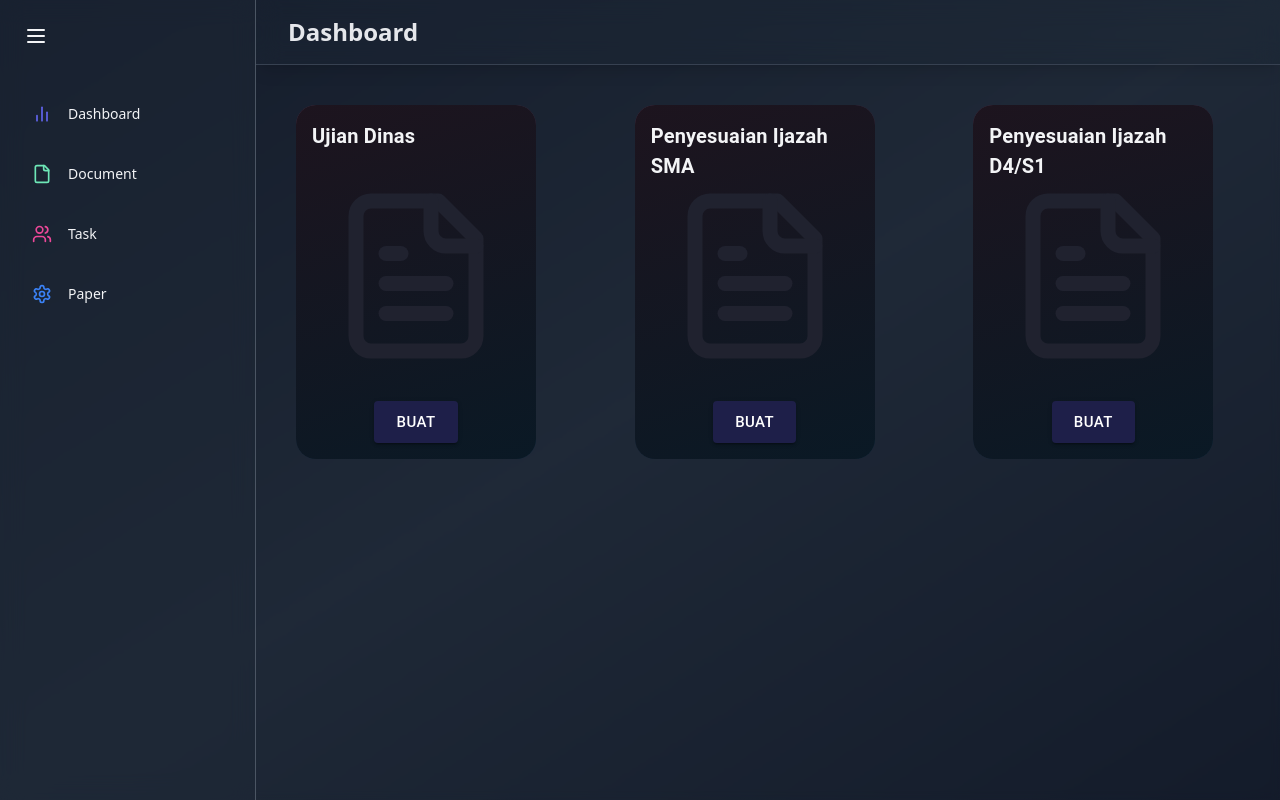
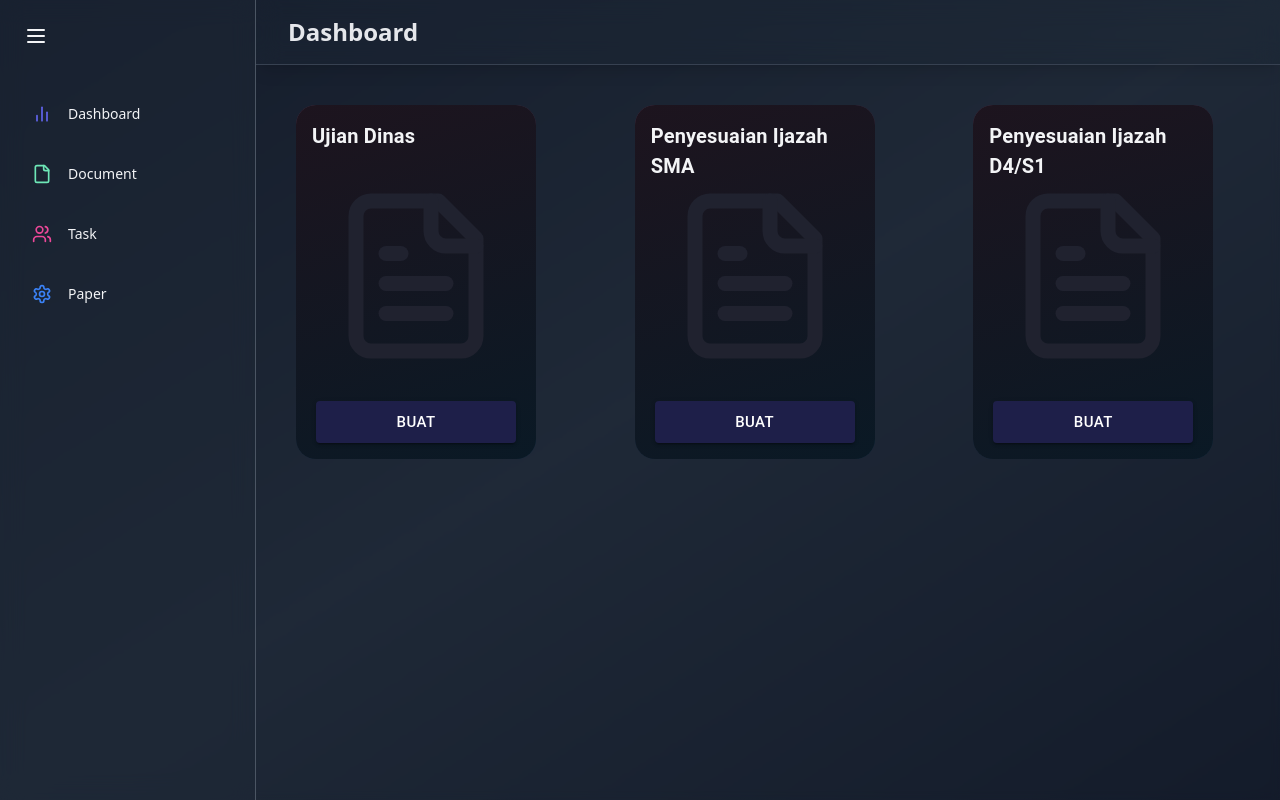
Before and after one commit to Luthfil4K/exceltocerficate-udpi, a React (Vite) app: page / in a window 1280 px wide. Built offline with nearby package versions, Linux system fonts and the light colour scheme.

Commit message:
link button card fix

```diff
--- a/src/components/ButtonStandard.jsx
+++ b/src/components/ButtonStandard.jsx
@@ -1,21 +1,38 @@
 
 import {Button} from '@mui/material'
+import { Link } from 'react-router-dom'
 
-const ButtonStandard = ({children}) => {
+
+const ButtonStandard = ({children,toWhere}) => {
 
 
   return (
+
+    <Link
+      sx={{
+        display: 'block',  // Menjadikan Link sebagai elemen blok
+        width: 3000       // Atur lebar sesuai keinginan
+      }}
+      fullWidth
+      className=''
+      key={'asd'}
+      to={toWhere}
+    >
       <Button
         sx={{
           backgroundColor:'#1e1f49',
           '&:hover': {
             backgroundColor: '#40429f'
-      }}}
+          },
+          width:200
+        }}
         variant='contained'
         fullWidth
-      size='large'>
+        size='large'
+      >
         {children}
       </Button>
+    </Link>
   )
 }
 
--- a/src/components/CardUdpi.jsx
+++ b/src/components/CardUdpi.jsx
@@ -3,10 +3,8 @@ import { fontWeight } from '@mui/system'
 import React from 'react'
 import { FileText } from 'lucide-react'
 import ButtonStandard from  './ButtonStandard'
-import { Link } from 'react-router-dom'
 
 const CardUdpi = (props) => {
-
 
   return (
     <>
@@ -22,9 +20,7 @@ const CardUdpi = (props) => {
           <FileText size={180} color={'#20222F'} />
           </Grid>
           <Grid item md={12} sx={{justifyContent:'center',display:'flex', height:40}}>
-          <Link className='' key={'asd'} to={'RenderPage'}>
-            <ButtonStandard >Buat</ButtonStandard>
-          </Link>
+            <ButtonStandard toWhere='RenderPage' >Buat</ButtonStandard>
           </Grid>
         </Grid>
       </div>
```
Lines whose indentation alone changed are shown as unchanged.
